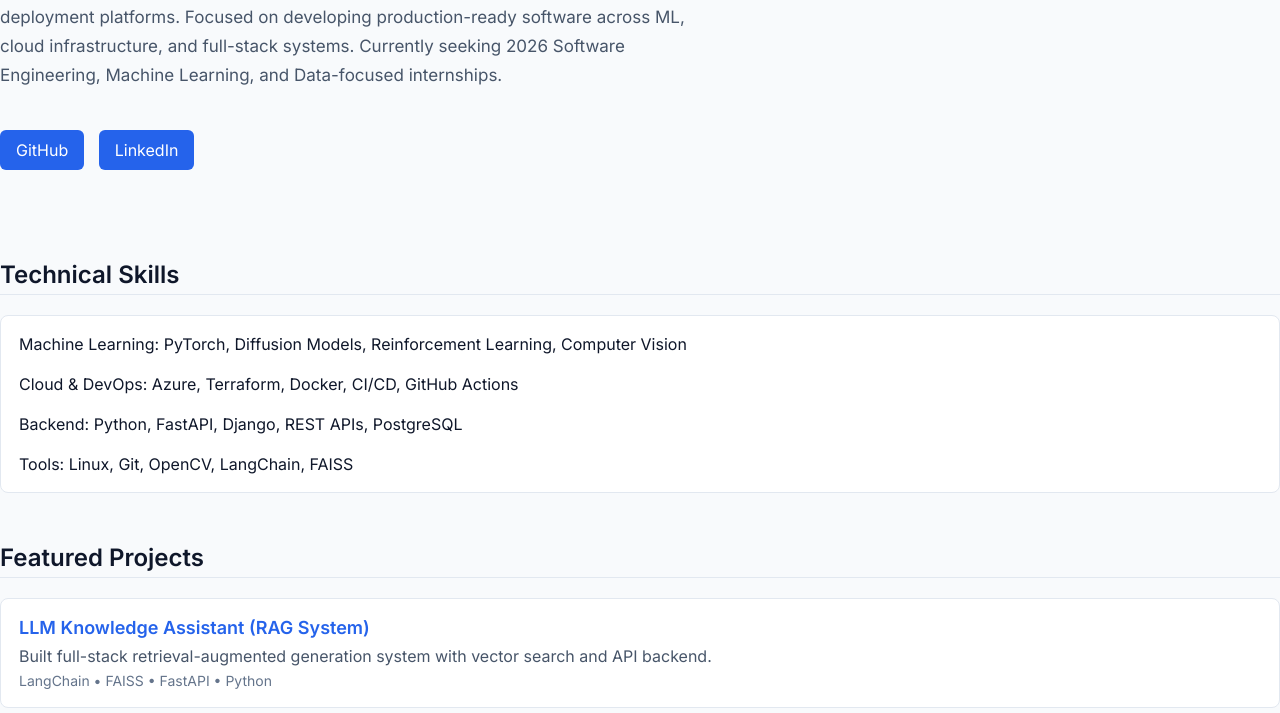
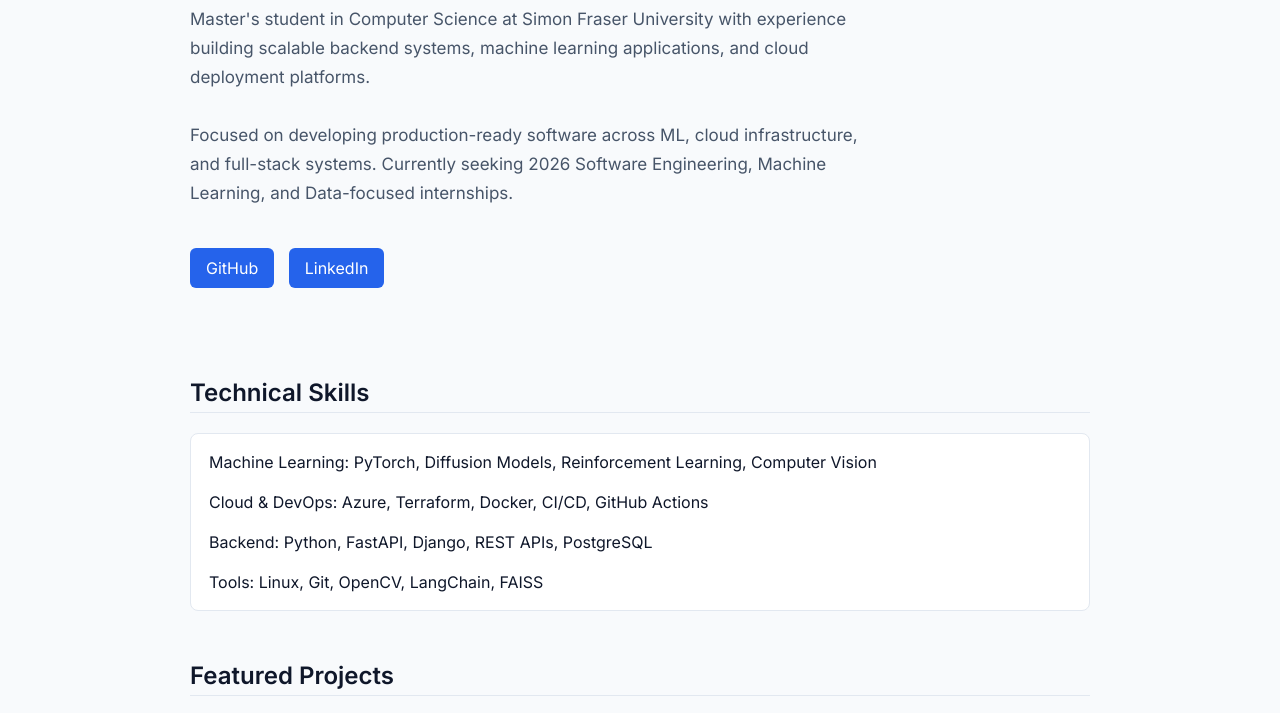
Before and after one commit to lyyyzi/lyyyzi.github.io, a plain HTML site: page index.html in a window 1280 px wide. Shown: the part 268-981 px from the top of the page. Drawn offline with Linux system fonts and the light colour scheme.

Commit message:
fix profile
Updated the layout and content of the hero section, added technical skills and featured projects with descriptions.

```diff
--- a/index.html
+++ b/index.html
@@ -154,8 +154,9 @@ h2 {
 
 <body>
 
+  <div class="container">
+
     <div class="hero">
-
       <h1>Yicheng Lin</h1>
 
       <div class="hero-subtitle">
@@ -164,7 +165,7 @@ Software Engineer | Machine Learning | Data Analytics
 
       <div class="hero-desc">
         Master's student in Computer Science at Simon Fraser University with experience building scalable backend systems, machine learning applications, and cloud deployment platforms.
-
+        <br><br>
         Focused on developing production-ready software across ML, cloud infrastructure, and full-stack systems. Currently seeking 2026 Software Engineering, Machine Learning, and Data-focused internships.
       </div>
 
@@ -172,18 +173,14 @@ Focused on developing production-ready software across ML, cloud infrastructure,
         <a class="button" href="https://github.com/lyyyzi" target="_blank">GitHub</a>
         <a class="button" href="https://www.linkedin.com/in/yichenglin116/" target="_blank">LinkedIn</a>
       </div>
-
     </div>
 
     <h2>Technical Skills</h2>
 
     <div class="skills">
       Machine Learning: PyTorch, Diffusion Models, Reinforcement Learning, Computer Vision<br><br>
-
       Cloud & DevOps: Azure, Terraform, Docker, CI/CD, GitHub Actions<br><br>
-
       Backend: Python, FastAPI, Django, REST APIs, PostgreSQL<br><br>
-
       Tools: Linux, Git, OpenCV, LangChain, FAISS
     </div>
 
@@ -195,16 +192,13 @@ Tools: Linux, Git, OpenCV, LangChain, FAISS
           LLM Knowledge Assistant (RAG System)
         </a>
       </div>
-
       <div class="project-desc">
         Built full-stack retrieval-augmented generation system with vector search and API backend.
       </div>
-
       <div class="tech">
         LangChain • FAISS • FastAPI • Python
       </div>
     </div>
-
 
     <div class="project">
       <div class="project-title">
@@ -212,16 +206,13 @@ LangChain • FAISS • FastAPI • Python
           AI-Driven Rock Climbing Simulation
         </a>
       </div>
-
       <div class="project-desc">
         Developed reinforcement learning simulation environment for physics-based agent training.
       </div>
-
       <div class="tech">
         PyTorch • Isaac Sim • Reinforcement Learning
       </div>
     </div>
-
 
     <div class="project">
       <div class="project-title">
@@ -229,16 +220,13 @@ PyTorch • Isaac Sim • Reinforcement Learning
           Object Detection System
         </a>
       </div>
-
       <div class="project-desc">
         Trained and evaluated deep learning model for visual object recognition tasks.
       </div>
-
       <div class="tech">
         PyTorch • OpenCV • Computer Vision
       </div>
     </div>
-
 
     <div class="project">
       <div class="project-title">
@@ -246,16 +234,13 @@ PyTorch • OpenCV • Computer Vision
           Inventory Management Platform
         </a>
       </div>
-
       <div class="project-desc">
         Built full-stack system with backend APIs and frontend interface for inventory tracking.
       </div>
-
       <div class="tech">
         Java • Backend APIs • Full Stack
       </div>
     </div>
-
 
     <div class="footer">
       © 2026 Yicheng Lin
```
Lines whose indentation alone changed are shown as unchanged.
